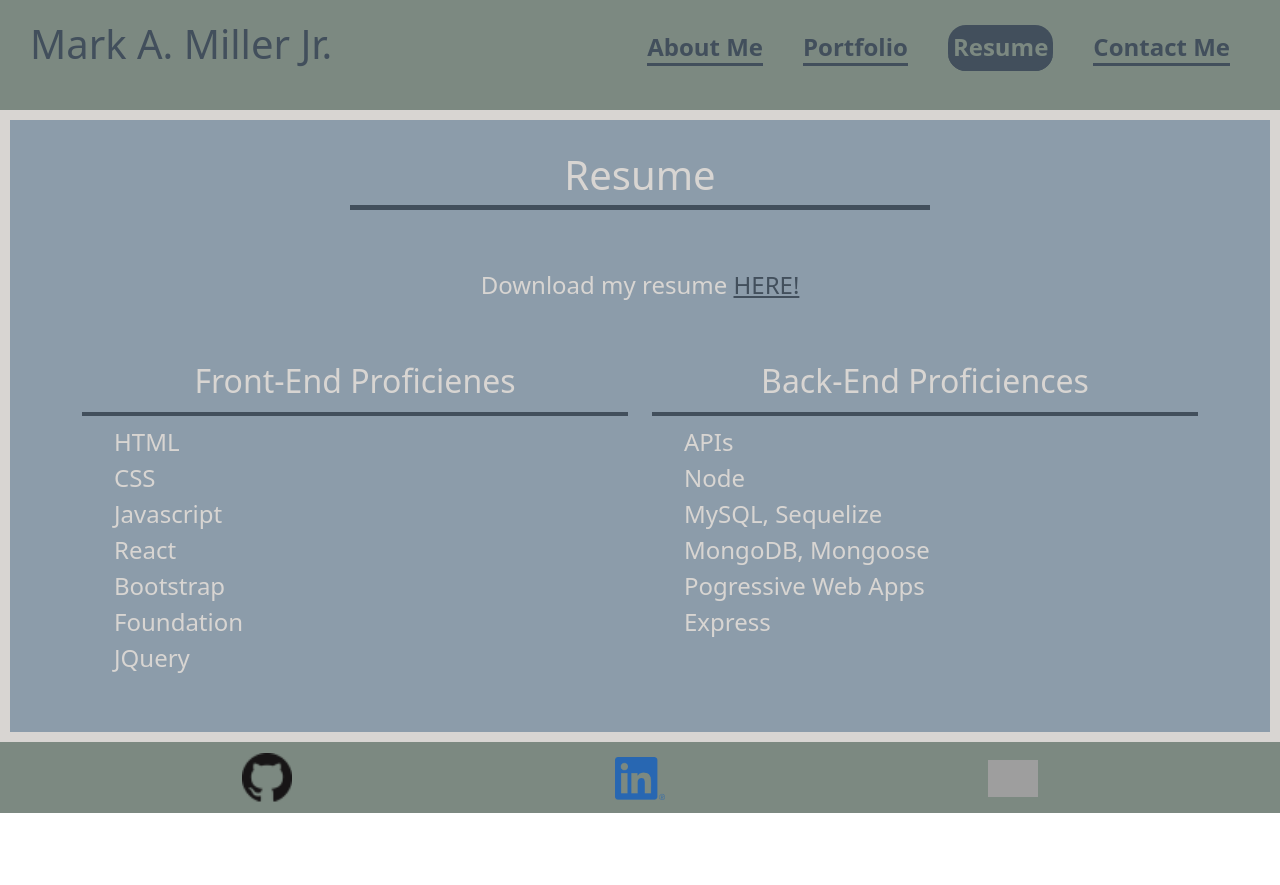
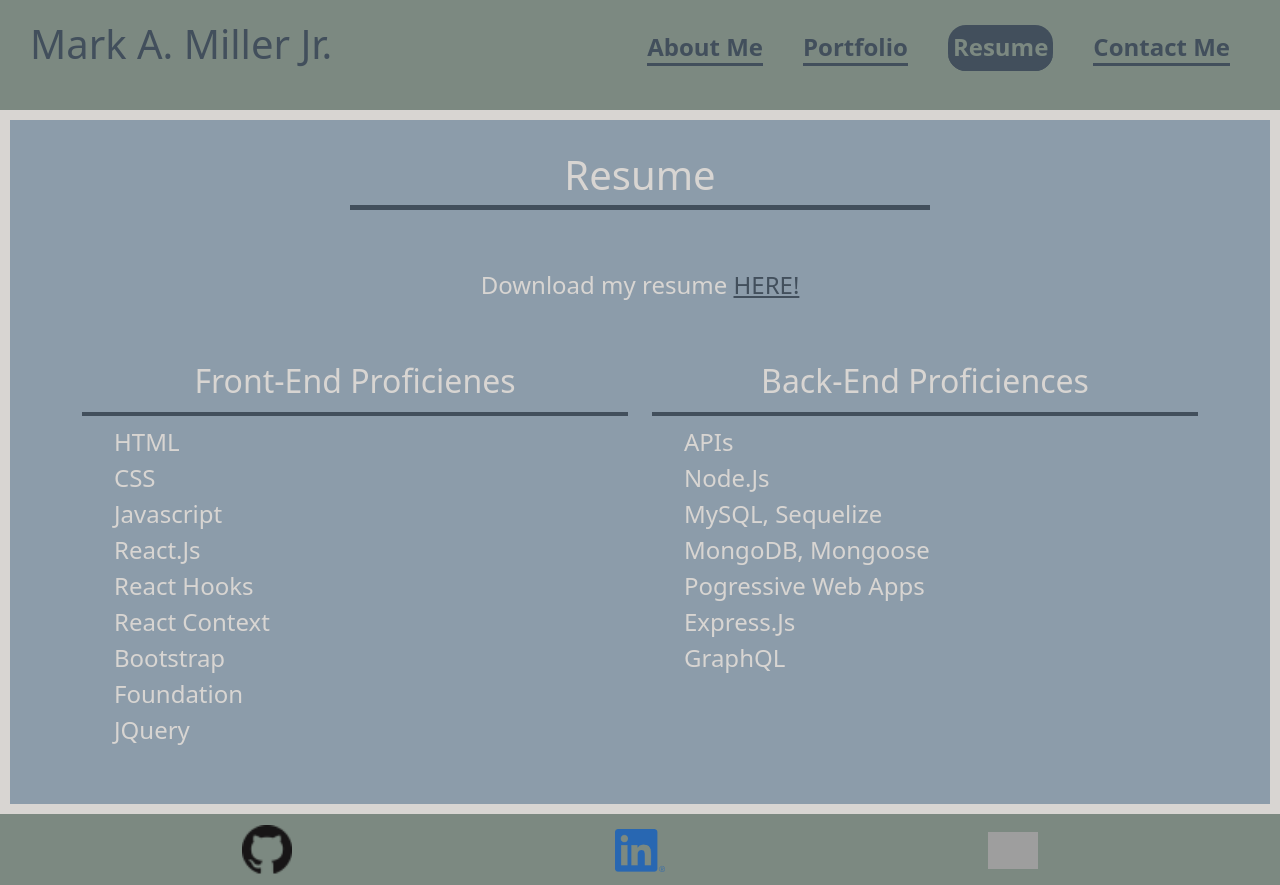
Before and after one commit to Mark-Miller78/Marks-Portfolio, a React (Create React App) app: page / in a window 1280 px wide. Both pictures are taken after a click on the element "Resume". Before the commit the page ends 813 px from the top, so only its background shows below. Built offline with nearby package versions, Linux system fonts and the light colour scheme; grey boxes are pictures that could not be loaded.

Commit message:
some styling done

```diff
--- a/src/Pages/Resume.js
+++ b/src/Pages/Resume.js
@@ -20,7 +20,9 @@ function Resume() {
                             <li>HTML</li>
                             <li>CSS</li>
                             <li>Javascript</li>
-                            <li>React</li>
+                            <li>React.Js</li>
+                            <li>React Hooks</li>
+                            <li>React Context</li>
                             <li>Bootstrap</li>
                             <li>Foundation</li>
                             <li>JQuery</li>
@@ -31,11 +33,12 @@ function Resume() {
                         <h2 className="proficiencies">Back-End Proficiences</h2>
                         <ul className="proficiencies-list">
                             <li>APIs</li>
-                            <li>Node</li>
+                            <li>Node.Js</li>
                             <li>MySQL, Sequelize</li>
                             <li>MongoDB, Mongoose</li>
                             <li>Pogressive Web Apps</li>
-                            <li>Express</li>
+                            <li>Express.Js</li>
+                            <li>GraphQL</li>
                         </ul>
                     </div>
                 </div>
--- a/src/components/githubStats.js
+++ b/src/components/githubStats.js
@@ -3,9 +3,6 @@ import GitHubCalendar from "react-github-calendar";
 
 function GithubStats () {
 
-    const theme ={
-        level1: '#7C8981'
-    };
 
     return(
         <div>
--- a/src/index.css
+++ b/src/index.css
@@ -116,6 +116,7 @@ header span {
 
 .links a{
   padding: 10px;
+  color: var(--main-txt);
 }
 
 
@@ -126,7 +127,8 @@ header span {
 
 .accordion-button:not(.collapsed){
   background-color: var(--main-background) !important;
-  color: var(--main-txt);
+  color: var(--main-txt) !important;
+  box-shadow: none !important;
 }
 
 .accordion-body{
```
